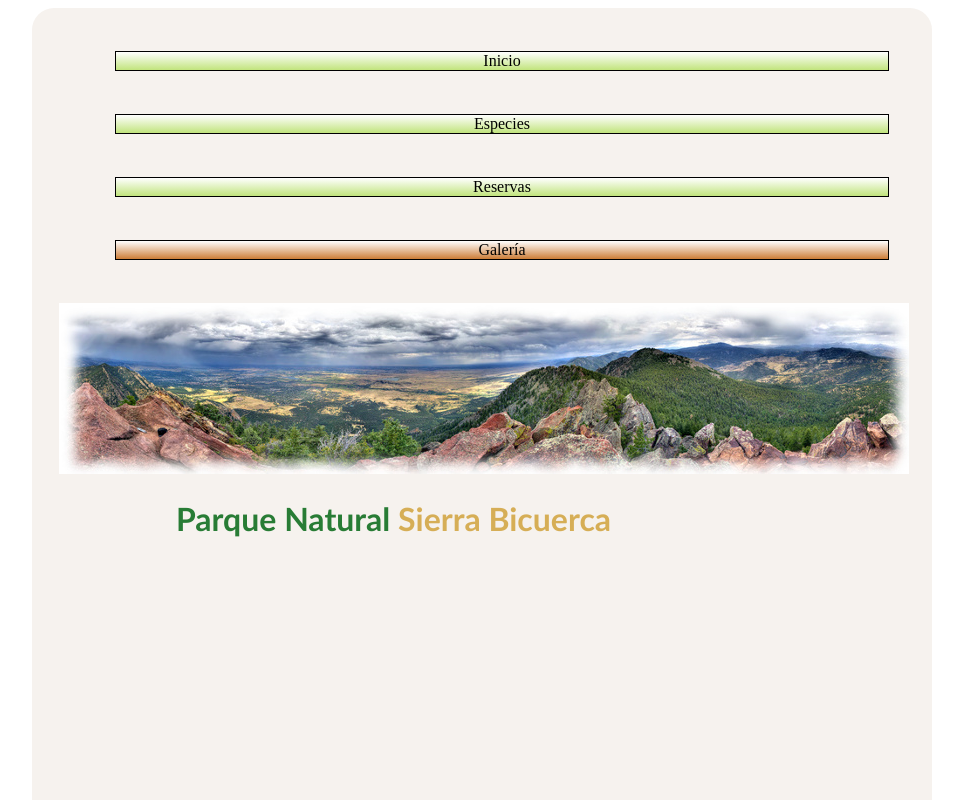
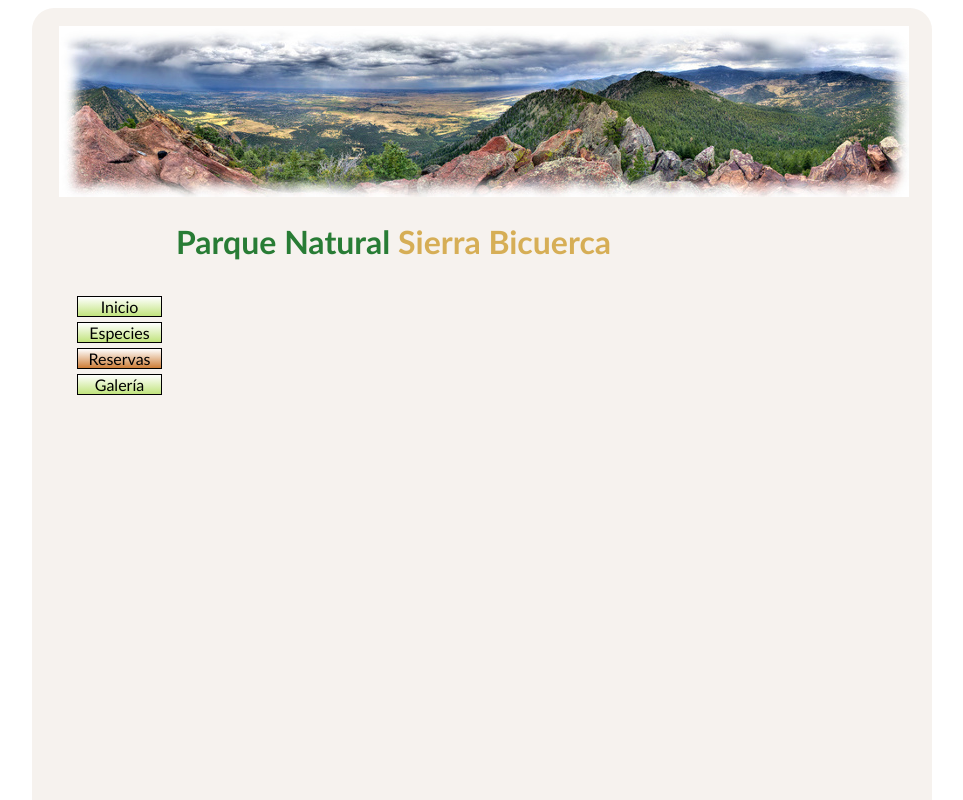
Before and after one commit to oandreazini/C5-T28-Ex6, a plain HTML site: page parquenatural/galeria.html in a window 1280 px wide. Shown: the whole page, without its empty margins (168-1131 px from the left). Drawn offline with Linux system fonts and the light colour scheme.

Commit message:
Page galeria

```diff
--- a/parquenatural/galeria.html
+++ b/parquenatural/galeria.html
@@ -9,21 +9,22 @@
     <link rel="stylesheet" href="css/style.css">
 </head>
 
+
 <body>
     <div id="all">
+        <div id="image">
+            <img src="imagenes/panoramica.jpg">
+        </div>
+        <div id="title">
+            <h1> <span id="parque">Parque Natural</span> <span id="sierra"> Sierra Bicuerca</span> </h1>
+        </div>
+        <div class="index">
+            <ul>
+                <li><a href="index.html">Inicio</a></li>
+                <li><a href="especies.html">Especies</a></li>
+                <li class="select"><a href="reservas.html">Reservas</a></li>
+                <li><a href="galeria.html">Galería</a></li>
+            </ul>
+        </div>
 
-        <div id="window">
-            <div id="index">
-                <ul>
-                    <li><a href="index.html">Inicio</a></li>
-                    <li><a href="especies.html">Especies</a></li>
-                    <li><a href="reservas.html">Reservas</a></li>
-                    <li class="select"><a href="galeria.html">Galería</a></li>
-                </ul>
-            </div>
-            <div id="image">
-                <img src="imagenes/panoramica.jpg" alt="">
-            </div>
-            <div id="title">
-                <h1> <span id="parque">Parque Natural</span> <span id="sierra"> Sierra Bicuerca</span> </h1>
-            </div>
+    </body>
```
